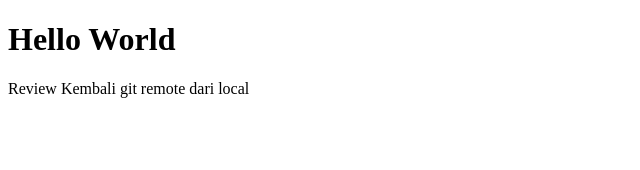
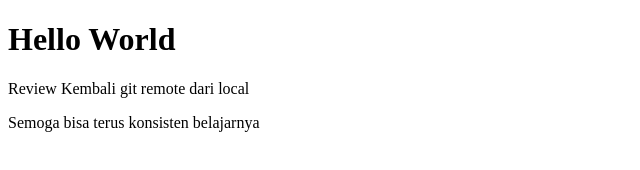
Before and after one commit to Haikalrfli47/git-remote-local, a plain HTML site: page index.html in a window 1280 px wide. Shown: the whole page, without its empty margins (0-640 px from the left). Drawn offline with Linux system fonts and the light colour scheme.

Commit message:
mengubah file index.html

```diff
--- a/index.html
+++ b/index.html
@@ -9,5 +9,6 @@
   <body>
     <h1>Hello World</h1>
     <p>Review Kembali git remote dari local</p>
+    <p>Semoga bisa terus konsisten belajarnya</p>
   </body>
 </html>
```
